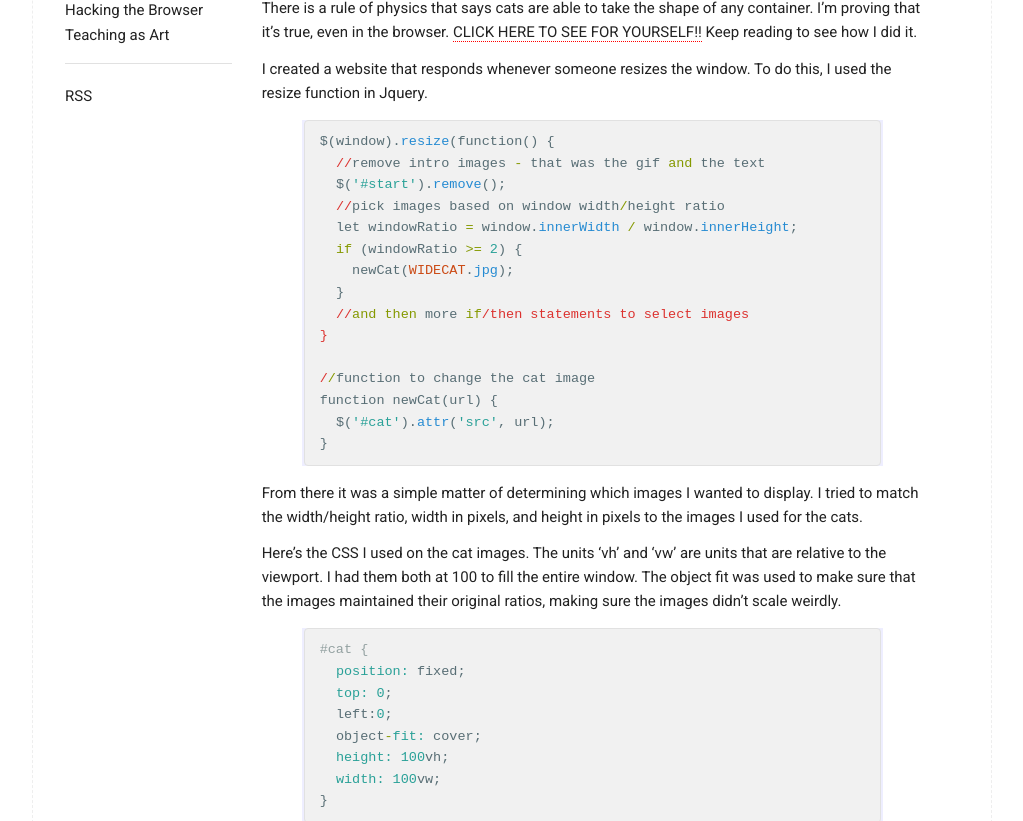
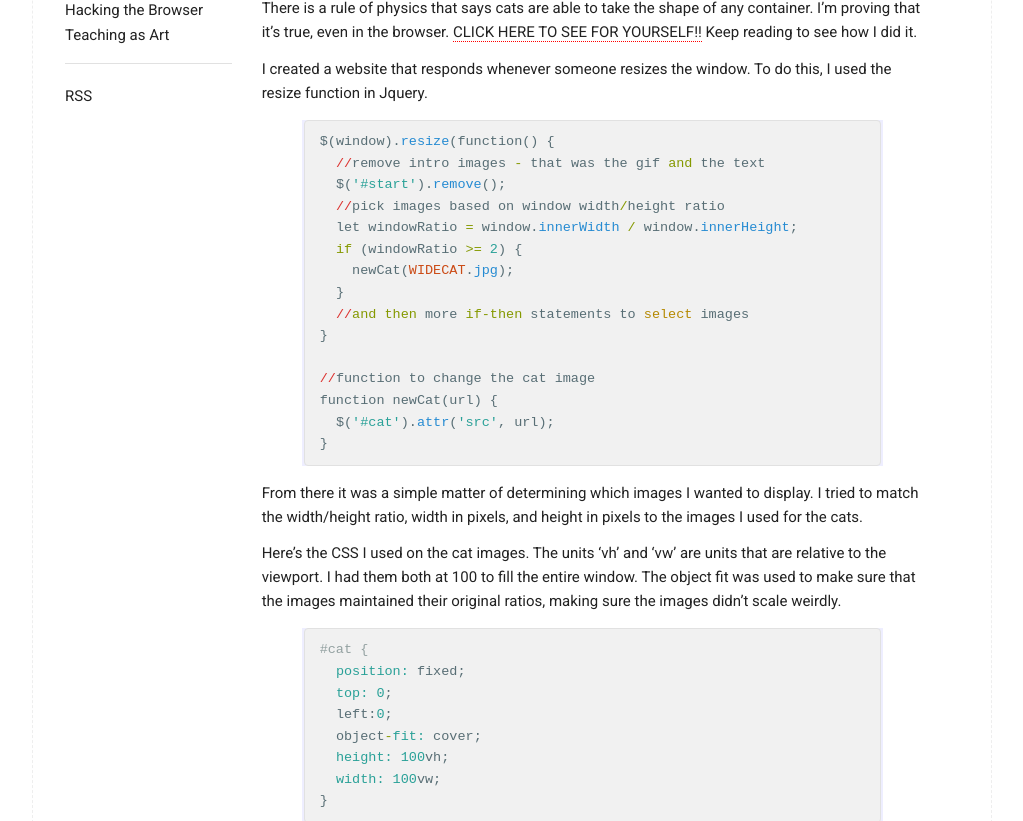
Before and after one commit to bevchou/bevchou.github.io, a Jekyll site: the page built from _posts/2018-04-04-responsive-website-with-liquid-cats.md, in a window 1280 px wide, cut to the strip 624-1445 px from the top of the page. Shown: the whole strip, without its empty margins (128-1151 px from the left). Built offline with Jekyll 4.4.1, drawn with Linux system fonts in a browser that asks for light colours; comment, search, counter and statistics services are not loaded.

Commit message:
upppppdate

```diff
--- a/_posts/2018-04-04-responsive-website-with-liquid-cats.md
+++ b/_posts/2018-04-04-responsive-website-with-liquid-cats.md
@@ -32,7 +32,7 @@ $(window).resize(function() {
   if (windowRatio >= 2) {
     newCat(WIDECAT.jpg);
   }
-  //and then more if/then statements to select images
+  //and then more if-then statements to select images
 }
 
 //function to change the cat image
```
